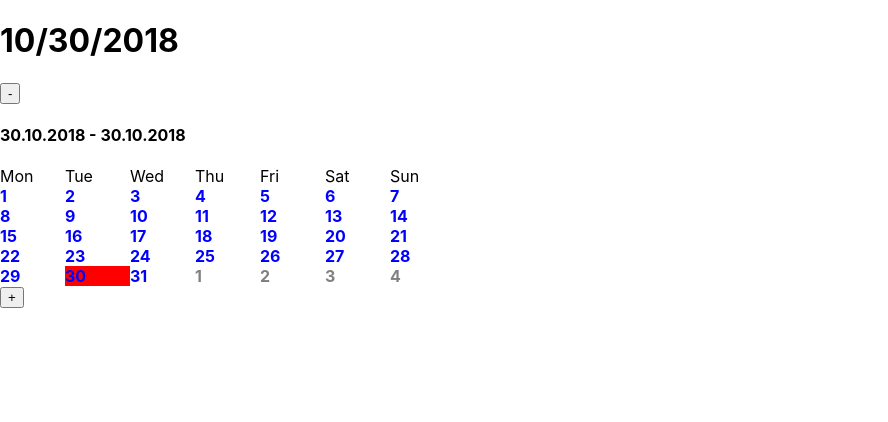
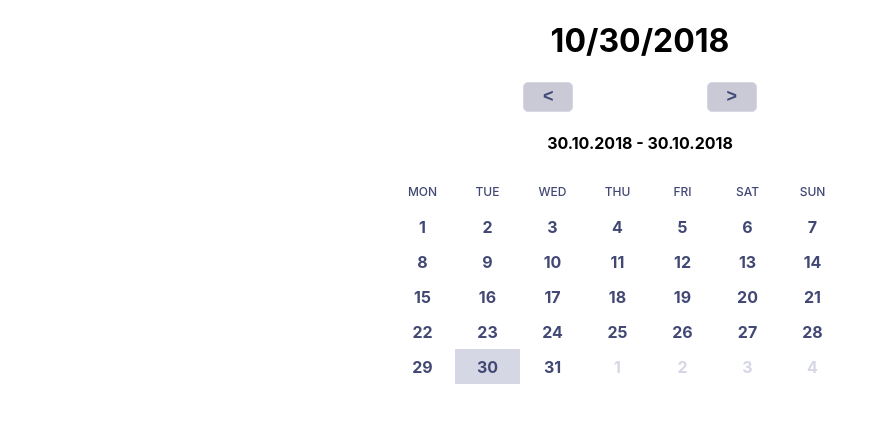
Before and after one commit to zcuric/react-diem, a React (Create React App) app: page / in a window 1280 px wide. Shown: the top 422 px of the page, without its empty margins (0-888 px from the left). Built offline with nearby package versions, Linux system fonts and the light colour scheme.

Commit message:
Update hover logic and make temporary styles

```diff
--- a/src/App.css
+++ b/src/App.css
@@ -1,3 +1,30 @@
+.App,
+.container {
+  display: flex;
+  flex-direction: column;
+  justify-content: center;
+  align-items: center;
+}
+
+.buttons {
+  width: 100%;
+  display: flex;
+  justify-content: space-evenly;
+}
+
+.buttons button {
+  width: 50px;
+  height: 30px;
+  border: 1px solid #d5d7e5;
+  border-radius: 5px;
+  color: #424874;
+  background-color: #c9cad6;
+  background-color: #c9cad6;
+  font-size: 18px;
+  font-weight: bold;
+  cursor: pointer;
+}
+
 .month {
   display: flex;
   flex-wrap: wrap;
--- a/src/App.js
+++ b/src/App.js
@@ -12,22 +12,30 @@ class App extends Component {
     const { date } = this.state;
     return (
       <div className="App">
+        <div className="container">
           <h1>{format(date, "MM/dd/yyyy")}</h1>
+          <div className="buttons">
             <button
               onClick={() =>
-            this.setState(prevstate => ({ date: subMonths(prevstate.date, 1) }))
+                this.setState(prevstate => ({
+                  date: subMonths(prevstate.date, 1)
+                }))
               }
             >
-          -
+              {`<`}
             </button>
-        <Month date={date} />
             <button
               onClick={() =>
-            this.setState(prevstate => ({ date: addMonths(prevstate.date, 1) }))
+                this.setState(prevstate => ({
+                  date: addMonths(prevstate.date, 1)
+                }))
               }
             >
-          +
+              {`>`}
             </button>
+          </div>
+          <Month date={date} />
+        </div>
       </div>
     );
   }
--- a/src/components/Month/Day.js
+++ b/src/components/Month/Day.js
@@ -1,47 +1,61 @@
-import React from "react";
-import { format, isSameMonth, isSameDay, isWithinInterval } from "date-fns";
+import React, { useState } from "react";
+import { format, isSameMonth, isSameDay } from "date-fns";
 import styled from "styled-components";
 import { isInInterval } from "../../utils";
 
 const StyledDay = styled.div`
+  box-sizing: border-box;
+  cursor: pointer;
+  height: 35px;
+  display: flex;
   flex-basis: 13%;
+  justify-content: center;
+  align-items: center;
   font-weight: bold;
-  color: ${props => (props.isSameMonth ? "blue" : "gray")};
-  background-color: ${props =>
+  color: ${props => (props.isSameMonth ? "#424874" : "#D5D7E5")};
+  ${props =>
     props.isSelectedStartDay ||
     props.isSelectedEndDay ||
     props.isBetweenSelectedDates ||
     props.isBetweenHoverAndSelectedDate
-      ? "red"
-      : "white"};
+      ? "background-color: #D5D7E5; color: #424874 "
+      : "background-color: white;"};
+
+  ${props => (props.isSameMonth ? "#424874" : "#D5D7E5")};
+  ${props => (props.hover ? "border: 1px solid #D5D7E5" : "")};
 `;
 
 const Day = ({ date, day, selectedDates, onDayClick, onDayHover }) => {
+  const [state, setState] = useState({ hover: false });
   const { start, end, hoverDate, selectionInProcess } = selectedDates;
 
   return (
     <StyledDay
-      isSameMonth={isSameMonth(date, new Date(day))}
-      isSelectedStartDay={isSameDay(start, new Date(day))}
-      isSelectedEndDay={isSameDay(end, new Date(day))}
-      isBetweenSelectedDates={isWithinInterval(new Date(day), {
-        start,
-        end
-      })}
+      isSameMonth={isSameMonth(date, day)}
+      isSelectedStartDay={isSameDay(start, day)}
+      isSelectedEndDay={isSameDay(end, day)}
+      isBetweenSelectedDates={
+        isInInterval(day, {
+          start,
+          end
+        }) && !selectionInProcess
+      }
       isBetweenHoverAndSelectedDate={
-        isInInterval(new Date(day), {
+        isInInterval(day, {
           start,
           end: hoverDate
         }) && selectionInProcess
       }
+      onMouseOver={() => (selectionInProcess ? onDayHover(day) : false)}
+      onMouseEnter={() =>
+        !selectionInProcess ? setState({ hover: true }) : false
+      }
+      onMouseLeave={() => setState({ hover: false })}
+      onClick={() => onDayClick(day)}
+      value={day}
+      hover={state.hover}
     >
-      <div
-        onMouseOver={() => onDayHover(day)}
-        onClick={() => onDayClick(day)}
-        value={day}
-      >
-        {format(day, "d")}
-      </div>
+      {format(day, "d")}
     </StyledDay>
   );
 };
--- a/src/components/Month/DayName.js
+++ b/src/components/Month/DayName.js
@@ -1,5 +1,18 @@
 import React from "react";
 import { startOfWeek, endOfWeek, eachDayOfInterval, format } from "date-fns";
+import styled from "styled-components";
+
+const StyledDayLabel = styled.div`
+  height: 35px;
+  display: flex;
+  flex-basis: 13%;
+  justify-content: center;
+  align-items: center;
+  font-size: 12px;
+  text-transform: uppercase;
+  color: #424874;
+  font-weight: 500;
+`;
 
 const DaysLabel = ({ date }) => {
   const daysOfWeek = eachDayOfInterval({
@@ -7,9 +20,9 @@ const DaysLabel = ({ date }) => {
     end: endOfWeek(date, { weekStartsOn: 1 })
   });
   return daysOfWeek.map(day => (
-    <span key={format(day, "E")} className="day">
+    <StyledDayLabel key={format(day, "E")} className="day">
       {format(day, "E")}
-    </span>
+    </StyledDayLabel>
   ));
 };
 
--- a/src/components/Month/index.js
+++ b/src/components/Month/index.js
@@ -41,23 +41,23 @@ const Month = ({ date }) => {
       !selectionInProcess
     ) {
       return setSelectedDates({
-        ...selectedDates,
-        start: new Date(date),
-        end: new Date(date),
+        start: date,
+        end: date,
+        hoverDate: date,
         selectionInProcess: true
       });
     }
     if (compareAsc(date, start) === 1) {
       return setSelectedDates({
         ...selectedDates,
-        end: new Date(date),
+        end: date,
         selectionInProcess: false
       });
     }
     if (compareAsc(date, start) === -1) {
       return setSelectedDates({
         ...selectedDates,
-        start: new Date(date),
+        start: date,
         end: start,
         selectionInProcess: false
       });
```
Lines whose indentation alone changed are shown as unchanged.
